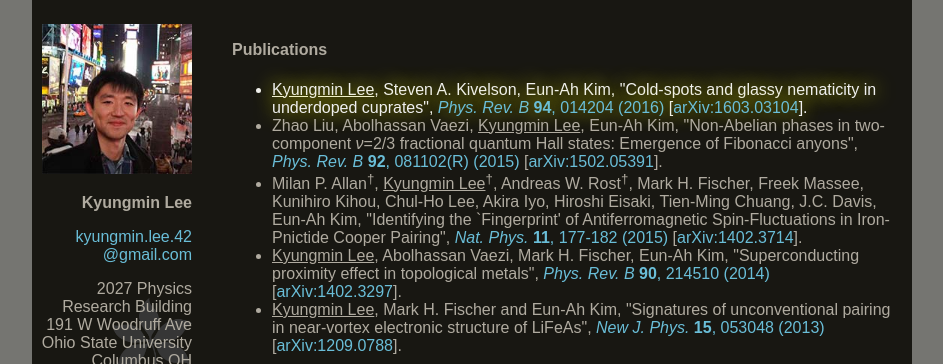
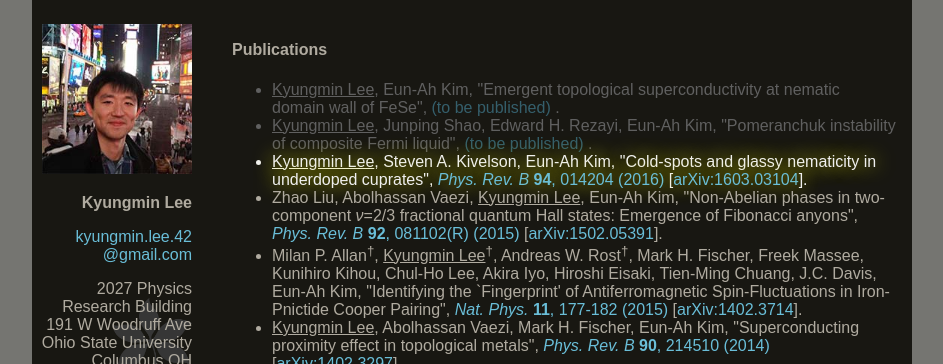
Before and after one commit to kyungminlee/kyungminlee.github.io, a plain HTML site: page index.html in a window 1280 px wide. Shown: the top 364 px of the page, without its empty margins (168-1111 px from the left). Drawn offline with Linux system fonts and the light colour scheme; a web font is replaced by a local one.

Commit message:
index.html: added two papers that are coming up.
Nematic doman wall and Pomeranchuk CFL

```diff
--- a/index.html
+++ b/index.html
@@ -38,6 +38,20 @@
       <section>
         <h4>Publications</h4>
         <ul>
+          <li class="unfocus">
+            <u>Kyungmin Lee</u>, Eun-Ah Kim,
+            "Emergent topological superconductivity at nematic domain wall of FeSe",
+            <a href="">
+              (to be published)
+              </a>.
+          </li>
+          <li class="unfocus">
+            <u>Kyungmin Lee</u>, Junping Shao, Edward H. Rezayi, Eun-Ah Kim,
+            "Pomeranchuk instability of composite Fermi liquid",
+            <a href="">
+              (to be published)
+              </a>.
+          </li>
           <li class="focus">
             <u>Kyungmin Lee</u>, Steven A. Kivelson, Eun-Ah Kim,
             "Cold-spots and glassy nematicity in underdoped cuprates",
```
